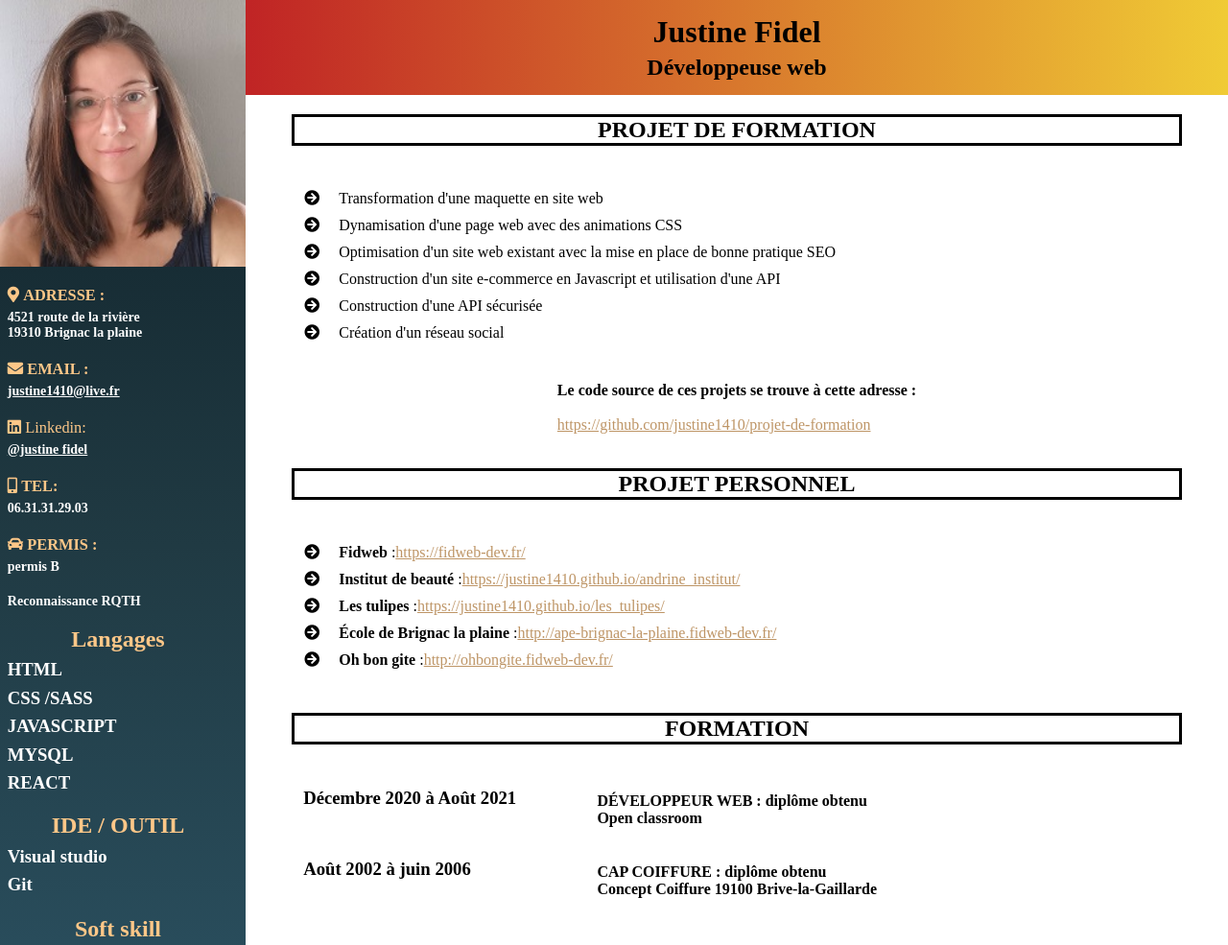
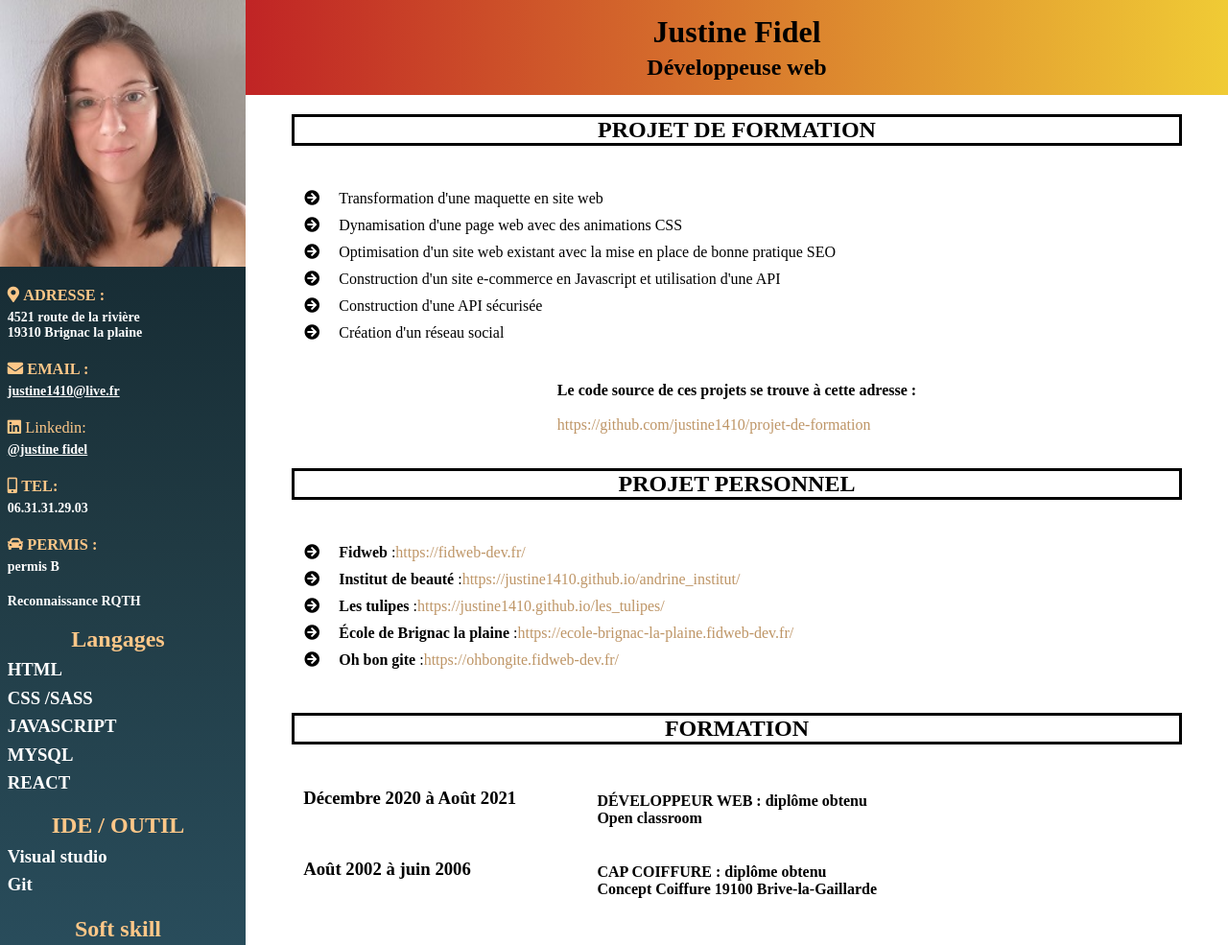
Before and after one commit to justine1410/cv, a website: page index.html in a window 1280 px wide. Shown: the top 985 px of the page at 96% size. Drawn offline with Linux system fonts and the light colour scheme.

Commit message:
changement url ape

```diff
--- a/index.html
+++ b/index.html
@@ -180,12 +180,12 @@
 
                 <li>
                     <i class="fas fa-arrow-circle-right"></i>
-                    <b> École de Brignac la plaine </b> &nbsp;:<a href="http://ape-brignac-la-plaine.fidweb-dev.fr/">http://ape-brignac-la-plaine.fidweb-dev.fr/</a>
+                    <b> École de Brignac la plaine </b> &nbsp;:<a href="https://ecole-brignac-la-plaine.fidweb-dev.fr/">https://ecole-brignac-la-plaine.fidweb-dev.fr/</a>
                 </li>
 
                 <li>
                     <i class="fas fa-arrow-circle-right"></i>
-                    <b> Oh bon gite  </b> &nbsp;: <a href="http://ohbongite.fidweb-dev.fr/">http://ohbongite.fidweb-dev.fr/</a>
+                    <b> Oh bon gite  </b> &nbsp;: <a href="https://ohbongite.fidweb-dev.fr/">https://ohbongite.fidweb-dev.fr/</a>
                 </li>
 
             </ul>
--- a/sass/component/main.scss
+++ b/sass/component/main.scss
@@ -10,6 +10,7 @@ main{
         align-items: center;
         a{
             color: $color_secondary;
+            text-decoration: none;
         }
         h2{
             border: solid;
```
Also changed, not shown: css/style.css, 1 other file.
